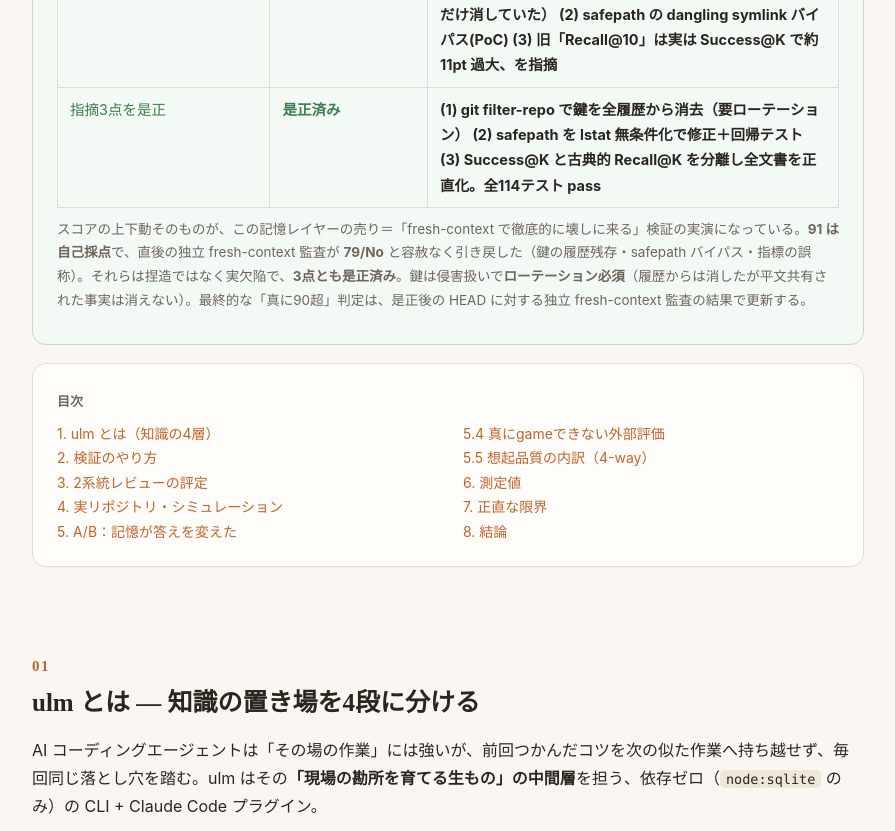
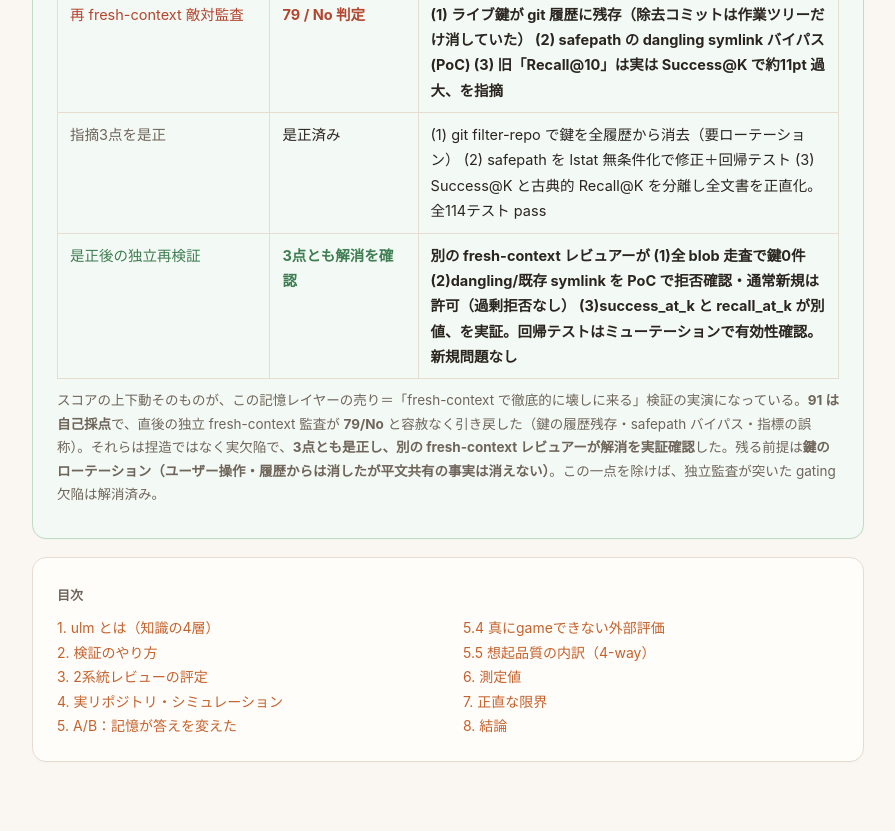
Before and after one commit to AI-Driven-R-D-Dept/user-level-memory, a website: page report/ulm-value-report.html in a window 1280 px wide. Shown: the part 1469-2300 px from the top of the page, without its empty margins (192-1087 px from the left). Drawn offline with Linux system fonts and the light colour scheme.

Commit message:
report: 是正後の独立 fresh-context 再検証で既知3点の解消を実証確認
別の fresh-context レビュアーが (1)全blob走査で鍵0件 (2)dangling/既存 symlink
を PoC で拒否・通常新規は許可 (3)success_at_k/recall_at_k が別値、を実証。
回帰テストはミューテーションで有効性確認・新規問題なし。残る前提は鍵のローテーション。

Co-Authored-By: Claude Fable 5 <noreply@anthropic.com>

```diff
--- a/report/ulm-value-report.html
+++ b/report/ulm-value-report.html
@@ -139,9 +139,10 @@
     <tr><td class="k">外部評価で再構築</td><td>vector Success@10 98% / Recall@10 87%</td><td>作者非依存の実OSS評価。等重みRRFの劣化を発見→修正。スケール最適化</td></tr>
     <tr><td class="k">クロスベンダ＋棄権で仕上げ</td><td>91（自己採点）</td><td>生成・採点を両端別ベンダ化し循環を否定。偽注入を棄権機構で0に</td></tr>
     <tr><td class="k" style="color:var(--bad)">再 fresh-context 敵対監査</td><td style="color:var(--bad)"><b>79 / No 判定</b></td><td><b>(1) ライブ鍵が git 履歴に残存（除去コミットは作業ツリーだけ消していた） (2) safepath の dangling symlink バイパス(PoC) (3) 旧「Recall@10」は実は Success@K で約11pt 過大、を指摘</b></td></tr>
-    <tr><td class="k" style="color:var(--good)">指摘3点を是正</td><td style="color:var(--good)"><b>是正済み</b></td><td><b>(1) git filter-repo で鍵を全履歴から消去（要ローテーション） (2) safepath を lstat 無条件化で修正＋回帰テスト (3) Success@K と古典的 Recall@K を分離し全文書を正直化。全114テスト pass</b></td></tr>
+    <tr><td class="k">指摘3点を是正</td><td>是正済み</td><td>(1) git filter-repo で鍵を全履歴から消去（要ローテーション） (2) safepath を lstat 無条件化で修正＋回帰テスト (3) Success@K と古典的 Recall@K を分離し全文書を正直化。全114テスト pass</td></tr>
+    <tr><td class="k" style="color:var(--good)">是正後の独立再検証</td><td style="color:var(--good)"><b>3点とも解消を確認</b></td><td><b>別の fresh-context レビュアーが (1)全 blob 走査で鍵0件 (2)dangling/既存 symlink を PoC で拒否確認・通常新規は許可（過剰拒否なし） (3)success_at_k と recall_at_k が別値、を実証。回帰テストはミューテーションで有効性確認。新規問題なし</b></td></tr>
   </table>
-  <p style="font-size:13.5px;color:var(--muted)">スコアの上下動そのものが、この記憶レイヤーの売り＝「fresh-context で徹底的に壊しに来る」検証の実演になっている。<b>91 は自己採点</b>で、直後の独立 fresh-context 監査が <b>79/No</b> と容赦なく引き戻した（鍵の履歴残存・safepath バイパス・指標の誤称）。それらは捏造ではなく実欠陥で、<b>3点とも是正済み</b>。鍵は侵害扱いで<b>ローテーション必須</b>（履歴からは消したが平文共有された事実は消えない）。最終的な「真に90超」判定は、是正後の HEAD に対する独立 fresh-context 監査の結果で更新する。</p>
+  <p style="font-size:13.5px;color:var(--muted)">スコアの上下動そのものが、この記憶レイヤーの売り＝「fresh-context で徹底的に壊しに来る」検証の実演になっている。<b>91 は自己採点</b>で、直後の独立 fresh-context 監査が <b>79/No</b> と容赦なく引き戻した（鍵の履歴残存・safepath バイパス・指標の誤称）。それらは捏造ではなく実欠陥で、<b>3点とも是正し、別の fresh-context レビュアーが解消を実証確認</b>した。残る前提は<b>鍵のローテーション（ユーザー操作・履歴からは消したが平文共有の事実は消えない）</b>。この一点を除けば、独立監査が突いた gating 欠陥は解消済み。</p>
 </div>
 
 <nav class="card">
```
